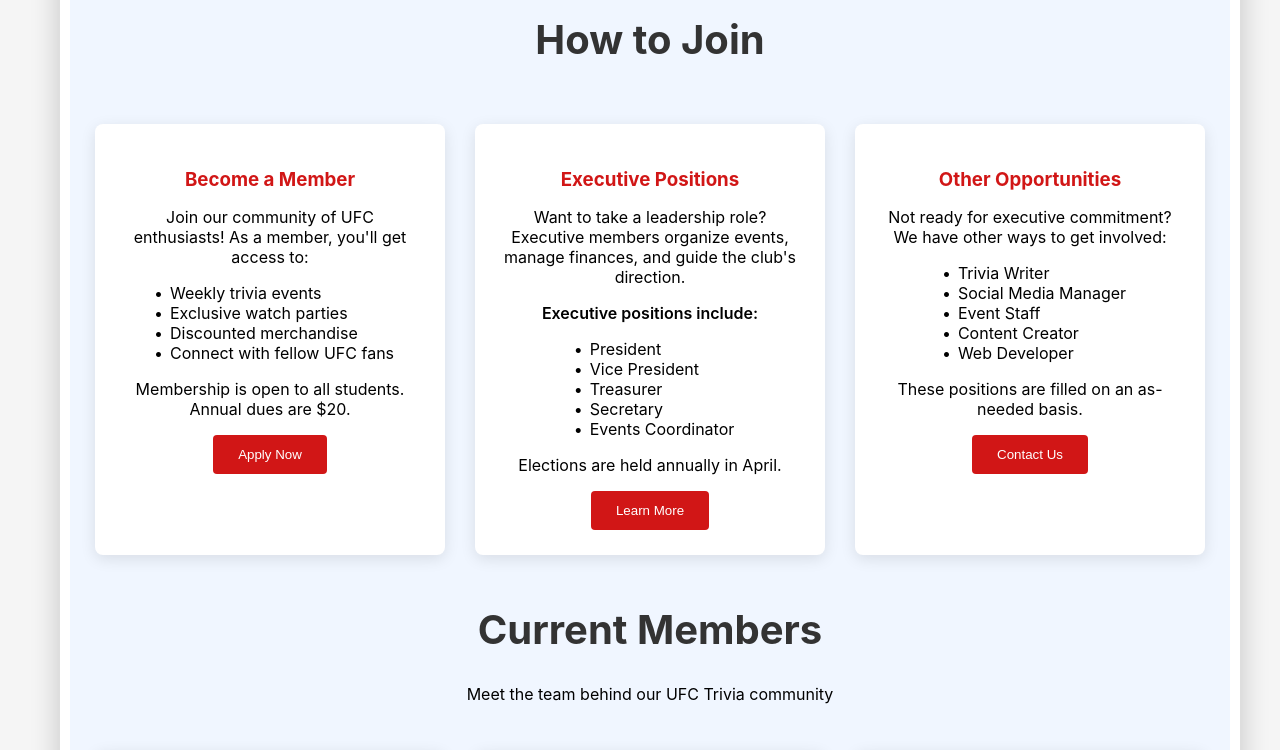
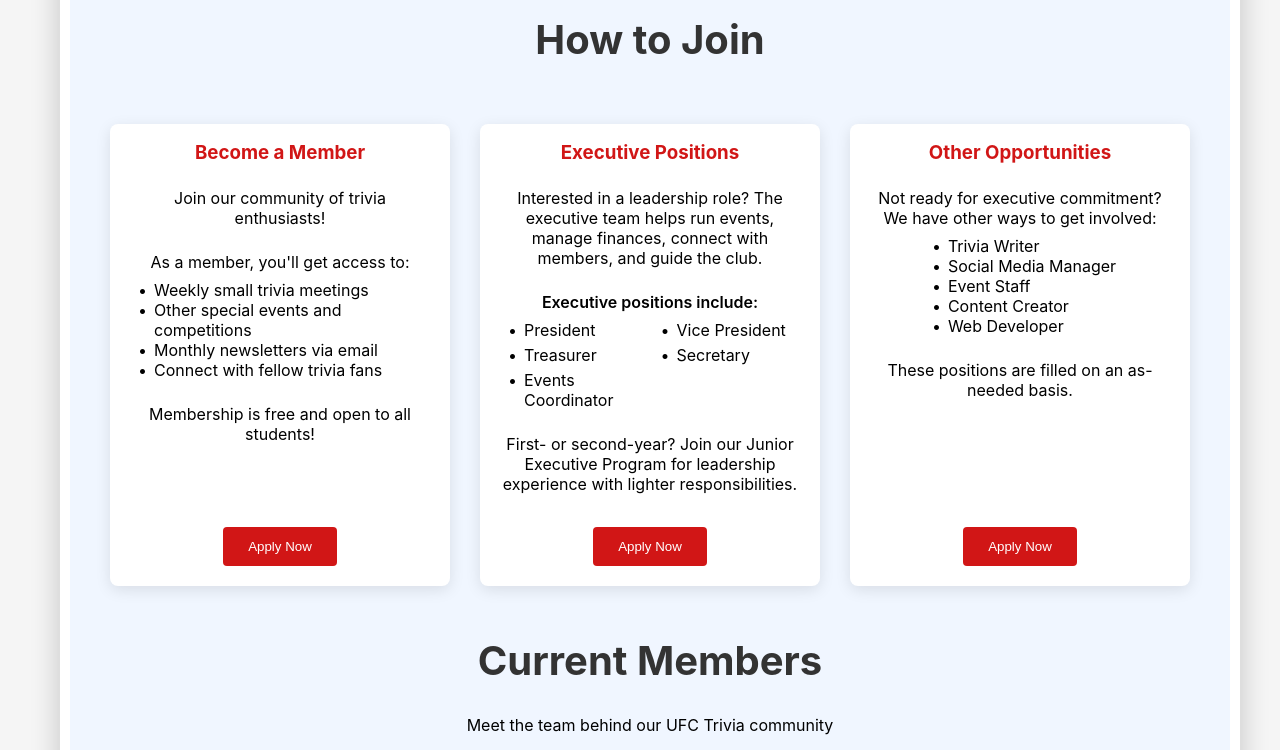
Before and after one commit to ChloeSVillaranda/ucalgary-trivia-club, a Next.js app: page / in a window 1280 px wide. Shown: the part 1700-2450 px from the top of the page. Built offline with nearby package versions, Linux system fonts and the light colour scheme.

Commit message:
feat: improved membership section

```diff
--- a/components/MembershipSection.tsx
+++ b/components/MembershipSection.tsx
@@ -70,34 +70,42 @@
         <div className={memberStyles.membersContainer}>
           {/* Member Card */}
           <div className={memberStyles.memberCard}>
+            <div className={memberStyles.cardContent}>
               <h3>Become a Member</h3>
               <p>
-              Join our community of UFC enthusiasts! As a member, you'll get access to:
+                Join our community of trivia enthusiasts!
+              </p>
+              <p>
+                As a member, you'll get access to:
               </p>
               <ul className={styles.bulletList}>
-              <li>Weekly trivia events</li>
-              <li>Exclusive watch parties</li>
-              <li>Discounted merchandise</li>
-              <li>Connect with fellow UFC fans</li>
+                <li>Weekly small trivia meetings</li>
+                <li>Other special events and competitions</li>
+                <li>Monthly newsletters via email</li>
+                <li>Connect with fellow trivia fans</li>
               </ul>
               <p>
-              Membership is open to all students. Annual dues are $20.
+                Membership is free and open to all students!
               </p>
+            </div>
+            <div className={memberStyles.buttonContainer}>
               <button className={styles.primaryButton}>
                 Apply Now
               </button>
             </div>
+          </div>
 
           {/* Executive Card */}
           <div className={memberStyles.memberCard}>
+            <div className={memberStyles.cardContent}>
               <h3>Executive Positions</h3>
               <p>
-              Want to take a leadership role? Executive members organize events, manage finances, and guide the club's direction.
+                Interested in a leadership role? The executive team helps run events, manage finances, connect with members, and guide the club.
               </p>
               <p className={styles.listHeading}>
                 Executive positions include:
               </p>
-            <ul className={styles.bulletList}>
+              <ul className={styles.twoColumnList}>
                 <li>President</li>
                 <li>Vice President</li>
                 <li>Treasurer</li>
@@ -105,15 +113,20 @@
                 <li>Events Coordinator</li>
               </ul>
               <p>
-              Elections are held annually in April.
+                First- or second-year? Join our Junior Executive Program for leadership experience with lighter responsibilities.
               </p>
+            </div>
+            <div className={memberStyles.buttonContainer}>
               <button className={styles.primaryButton}>
-              Learn More
+                Apply Now
               </button>
             </div>
+          </div>
+
 
           {/* Other Positions Card */}
           <div className={memberStyles.memberCard}>
+            <div className={memberStyles.cardContent}>
               <h3>Other Opportunities</h3>
               <p>
                 Not ready for executive commitment? We have other ways to get involved:
@@ -128,9 +141,12 @@
               <p>
                 These positions are filled on an as-needed basis.
               </p>
+            </div>
+            <div className={memberStyles.buttonContainer}>
               <button className={styles.primaryButton}>
-              Contact Us
+                Apply Now
               </button>
+            </div>
           </div>
         </div>
       </div>
--- a/styles/Home.module.css
+++ b/styles/Home.module.css
@@ -109,6 +109,53 @@
   left: 0.5em;
 }
 
+/* Inline bullet list for horizontal display */
+.inlineBulletList {
+  list-style-type: none;
+  padding: 0;
+  margin: 0 auto;
+  display: flex;
+  flex-wrap: wrap;
+  justify-content: center;
+  max-width: 100%;
+}
+
+.inlineBulletList li {
+  position: relative;
+  padding: 0 12px;
+  margin: 0 5px 5px 0;
+  display: inline-block;
+}
+
+.inlineBulletList li::before {
+  content: "•";
+  position: absolute;
+  left: 0;
+}
+
 .listHeading {
   font-weight: 600;
 }
+
+/* Two-column bullet list for executive positions */
+.twoColumnList {
+  list-style-type: none;
+  padding: 0;
+  margin: 0 auto;
+  display: grid;
+  grid-template-columns: 1fr 1fr;
+  gap: 5px;
+  max-width: 100%;
+}
+
+.twoColumnList li {
+  position: relative;
+  padding-left: 1.5em;
+  text-align: left;
+}
+
+.twoColumnList li::before {
+  content: "•";
+  position: absolute;
+  left: 0.5em;
+}
--- a/styles/MembershipSection.module.css
+++ b/styles/MembershipSection.module.css
@@ -20,10 +20,14 @@
   background-color: #fff;
   border-radius: 8px;
   box-shadow: 0 4px 15px rgba(0, 0, 0, 0.1);
-  padding: 25px;
+  padding: 12px 20px 20px;
   width: 300px;
   text-align: center;
   transition: transform 0.3s ease, box-shadow 0.3s ease;
+  display: flex;
+  flex-direction: column;
+  justify-content: flex-start; /* Changed from space-between to flex-start */
+  min-height: 430px;
 }
 
 .memberCard:hover {
@@ -33,7 +37,7 @@
 
 .memberCard h3 {
   color: #d11616;
-  margin-bottom: 8px;
+  margin: 5px 0 8px; /* Reduced top margin from default */
 }
 
 .memberPosition {
@@ -84,3 +88,21 @@
   animation: fadeInUp 0.8s ease-out 0.7s forwards;
   opacity: 0;
 }
+
+.cardContent {
+  flex: 1;
+  display: flex;
+  flex-direction: column;
+}
+
+.cardContent p, .cardContent ul {
+  margin-bottom: 8px;
+}
+
+.buttonContainer {
+  margin-top: 8px;
+  display: flex;
+  justify-content: center;
+  align-items: center;
+  height: auto; /* Changed from fixed 50px height */
+}
```
Lines whose indentation alone changed are shown as unchanged.
